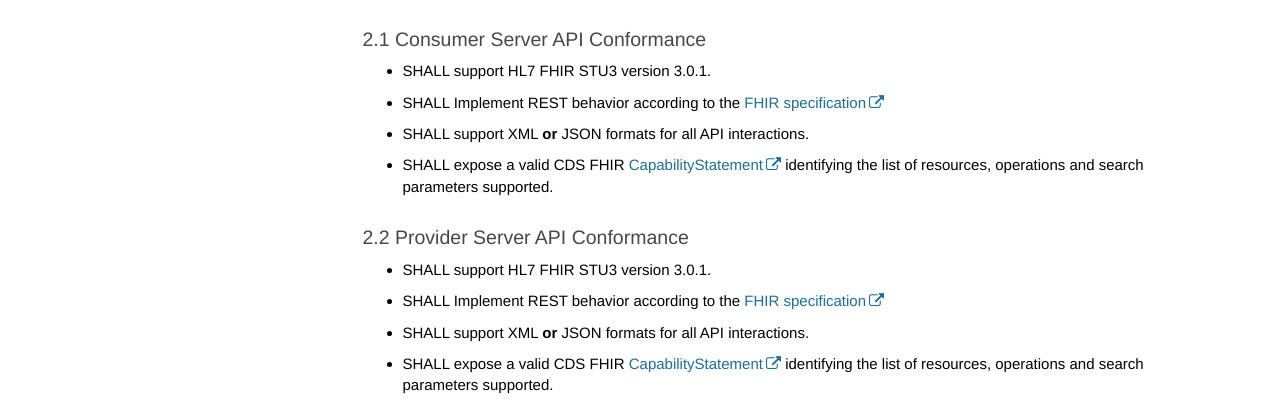
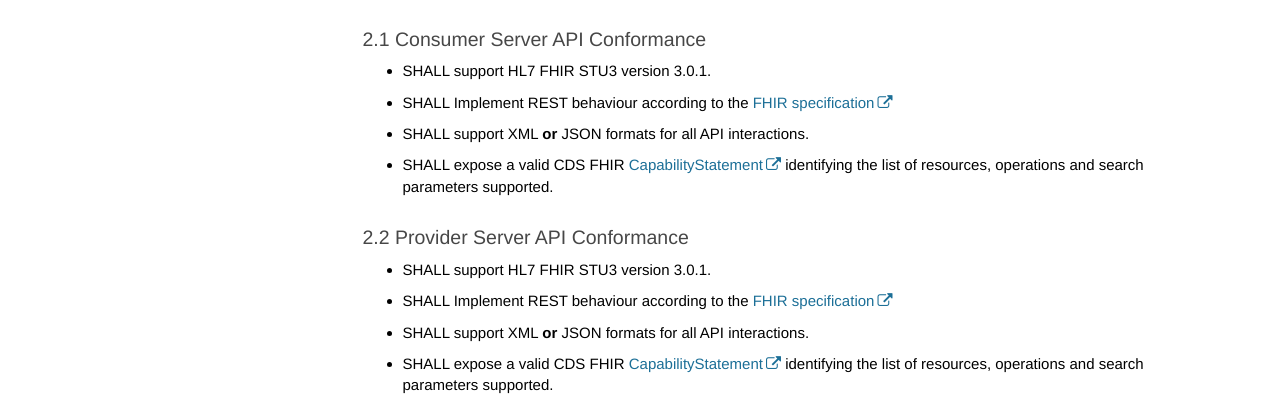
Before and after one commit to nhsconnect/FHIR-CDS, a Jekyll site: the page built from pages/explore/api_overview.md, in a window 1280 px wide and 1379 px high. Shown: the part 609-1008 px from the top of the window. Built offline with Jekyll 4.4.1, drawn with Linux system fonts in a browser that asks for light colours; nearby versions of some CDN libraries; comment, search, counter and statistics services are not loaded.

Commit message:
Updated for review comments from walk through review

```diff
--- a/pages/explore/api_overview.md
+++ b/pages/explore/api_overview.md
@@ -34,7 +34,7 @@ as detailed in the [Solution Interactions](overview_interactions.html) section o
 
 - SHALL support HL7 FHIR STU3 version 3.0.1.
 
-- SHALL Implement REST behavior according to the [FHIR specification](http://www.hl7.org/fhir/STU3/http.html)
+- SHALL Implement REST behaviour according to the [FHIR specification](http://www.hl7.org/fhir/STU3/http.html)
 
 - SHALL support XML **or** JSON formats for all API interactions.
 
@@ -48,7 +48,7 @@ as detailed in the [Solution Interactions](overview_interactions.html) section o
 
 - SHALL support HL7 FHIR STU3 version 3.0.1.
 
-- SHALL Implement REST behavior according to the [FHIR specification](http://www.hl7.org/fhir/STU3/http.html)
+- SHALL Implement REST behaviour according to the [FHIR specification](http://www.hl7.org/fhir/STU3/http.html)
 
 - SHALL support XML **or** JSON formats for all API interactions.
 
```
